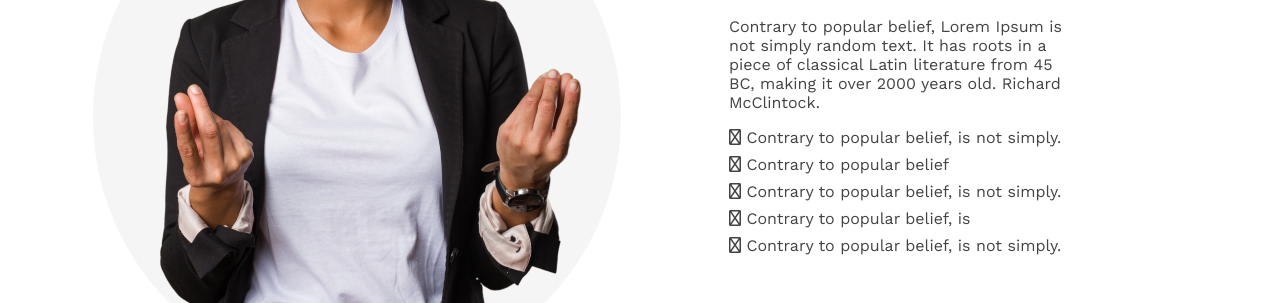
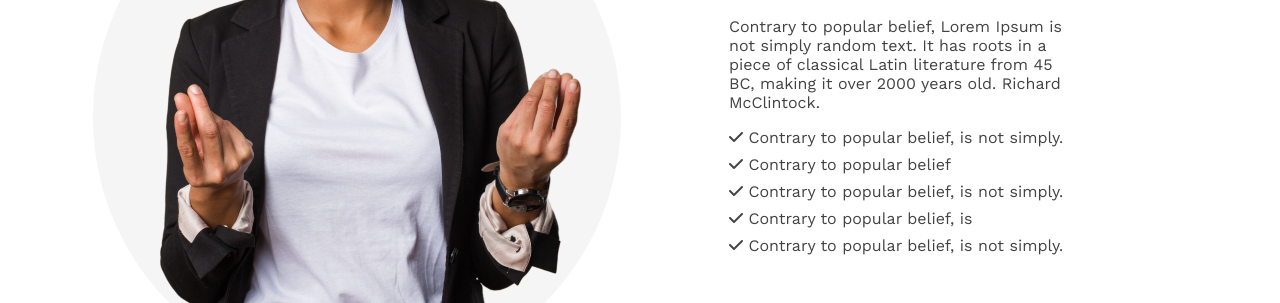
Before and after one commit to tarikul-tareef/new-mission, a plain HTML site: page index.html in a window 1280 px wide. Shown: the part 1280-1583 px from the top of the page. Drawn offline with nearby package versions, Linux system fonts and the light colour scheme.

Commit message:
commit for receck fontawosome kit change and icon correction.

```diff
--- a/index.html
+++ b/index.html
@@ -33,11 +33,11 @@
       <p class="description">Contrary to popular belief, Lorem Ipsum is not simply random text. It has roots in a piece
         of classical Latin
         literature from 45 BC, making it over 2000 years old. Richard McClintock.</p>
-      <p class="check-description"><i class="fa-regular fa-check"></i> Contrary to popular belief, is not simply.</p>
-      <p class="check-description"><i class="fa-regular fa-check"></i> Contrary to popular belief</p>
-      <p class="check-description"><i class="fa-regular fa-check"></i> Contrary to popular belief, is not simply.</p>
-      <p class="check-description"><i class="fa-regular fa-check"></i> Contrary to popular belief, is</p>
-      <p class="check-description"><i class="fa-regular fa-check"></i> Contrary to popular belief, is not simply.</p>
+      <p class="check-description"><i class="fa-solid fa-check"></i></i> Contrary to popular belief, is not simply.</p>
+      <p class="check-description"><i class="fa-solid fa-check"></i></i> Contrary to popular belief</p>
+      <p class="check-description"><i class="fa-solid fa-check"></i></i> Contrary to popular belief, is not simply.</p>
+      <p class="check-description"><i class="fa-solid fa-check"></i></i> Contrary to popular belief, is</p>
+      <p class="check-description"><i class="fa-solid fa-check"></i></i> Contrary to popular belief, is not simply.</p>
     </div>
   </section>
   <!-- my Plan section -->
```
